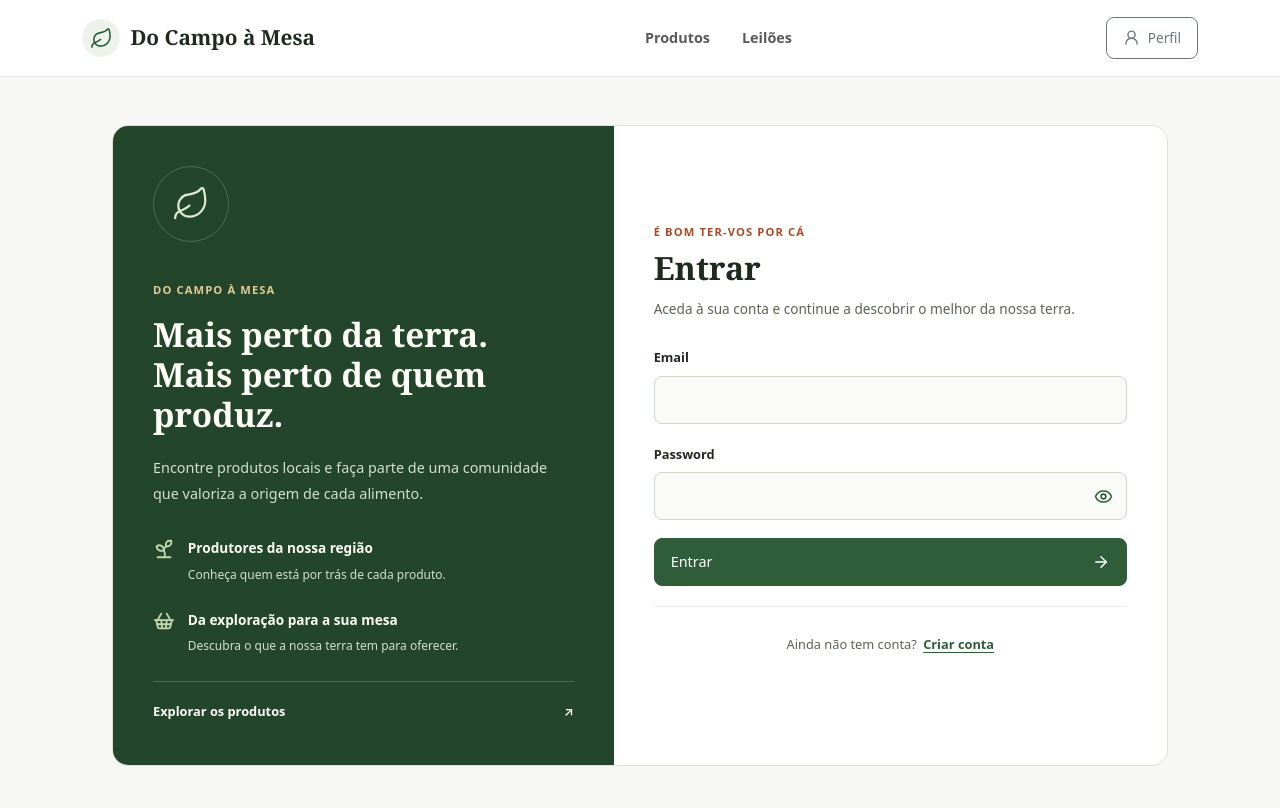
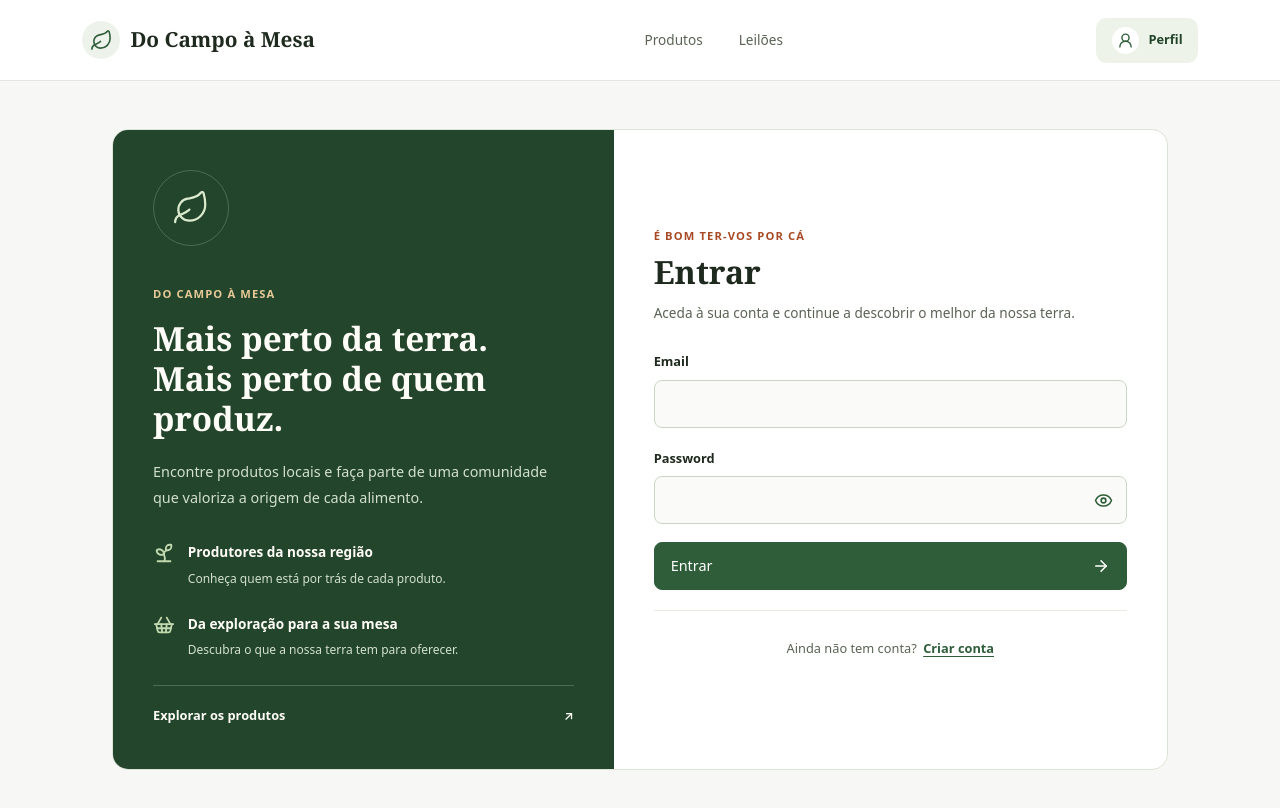
Before and after one commit to Pedro-P26/DWC_do_campo_a_mesa, a React (Vite) app in the folder web/: page /login in a window 1280 px wide. Shown: the top 808 px of the page. Built offline with nearby package versions, Linux system fonts and the light colour scheme; no server answers.

Commit message:
style(navegacao): apresentação dos botões do cabeçalho melhorada

```diff
--- a/web/src/components/Navbar.jsx
+++ b/web/src/components/Navbar.jsx
@@ -6,6 +6,7 @@ import { useCarrinho } from '../context/CarrinhoContext.jsx';
 export default function Navbar() {
   const { utilizador } = useAuth();
   const { linhas } = useCarrinho();
+  const inicial = utilizador?.nome?.trim().charAt(0).toLocaleUpperCase('pt-PT');
 
   return (
     <header className="barra-topo">
@@ -25,11 +26,14 @@ export default function Navbar() {
               <li className="nav-item"><NavLink to="/admin" className="nav-link">Administração</NavLink></li>
             )}
           </ul>
-          <div className="d-flex gap-2 align-items-center">
+          <div className="barra-topo__acoes">
             {utilizador?.papel === 'comprador' && (
-              <Link to="/carrinho" className="btn btn-outline-secondary">Carrinho ({linhas.length})</Link>
+              <NavLink to="/carrinho" className="barra-topo__carrinho">Carrinho ({linhas.length})</NavLink>
             )}
-            <NavLink to="/perfil" className="btn btn-outline-secondary d-inline-flex align-items-center gap-2"><UserRound size={17} aria-hidden="true" /> Perfil</NavLink>
+            <NavLink to="/perfil" className="barra-topo__perfil" aria-label="Perfil">
+              <span className="barra-topo__avatar" aria-hidden="true">{inicial || <UserRound size={17} />}</span>
+              <span>Perfil</span>
+            </NavLink>
           </div>
         </div>
       </nav>
--- a/web/src/styles/main.scss
+++ b/web/src/styles/main.scss
@@ -21,16 +21,97 @@ main { overflow-wrap: anywhere; }
 .barra-topo {
   background: #fff;
   border-bottom: 1px solid #e2e8df;
-  .navbar { min-height: 64px; padding-inline: .75rem; @include a-partir-de(lg) { min-height: 76px; } }
-  .nav-link {
-    font-size: .9rem;
+
+  .navbar {
+    min-height: 64px;
+    padding-inline: .75rem;
+    @include a-partir-de(lg) { min-height: 80px; }
+  }
+
+  .navbar-nav { gap: .25rem; }
+
+  .navbar-nav .nav-link {
+    position: relative;
+    display: inline-flex;
+    align-items: center;
+    justify-content: center;
+    min-height: 44px;
+    padding: .65rem 1rem;
+    border-radius: .6rem;
+    color: $texto-secundario;
+    font-size: .85rem;
+    font-weight: 500;
+    transition: color .18s ease, background-color .18s ease;
+
+    &::after {
+      position: absolute;
+      bottom: .25rem;
+      left: 50%;
+      width: 20px;
+      height: 2px;
+      border-radius: 2px;
+      background: $verde;
+      content: '';
+      transform: translateX(-50%) scaleX(0);
+      transition: transform .18s ease;
+    }
+
+    &:hover { color: $verde-escuro; background: #f3f7f0; }
+    &.active {
+      color: $verde-escuro;
+      font-weight: 600;
+      &::after { transform: translateX(-50%) scaleX(1); }
+    }
+  }
+
+  &__acoes { display: flex; align-items: center; gap: .65rem; }
+
+  &__perfil, &__carrinho {
+    display: inline-flex;
+    align-items: center;
+    justify-content: center;
+    gap: .6rem;
+    min-height: 44px;
+    padding: .5rem .9rem;
+    border: 1px solid transparent;
+    border-radius: .65rem;
+    font-size: .8rem;
     font-weight: 600;
-    padding: .75rem 1rem !important;
-    &.active { color: $verde; background: #edf3eb; border-radius: .5rem; }
+    white-space: nowrap;
+    transition: background-color .18s ease, border-color .18s ease, color .18s ease;
   }
-  .btn { border-radius: .5rem; font-size: .85rem; padding: .6rem 1rem; }
-  .navbar-collapse { padding-top: .75rem; padding-bottom: .75rem; }
-  @include a-partir-de(lg) { .navbar-collapse { padding: 0; } }
+
+  &__perfil {
+    background: #edf3e8;
+    color: $verde-escuro;
+    &:hover { background: #e1ebda; color: $verde-escuro; }
+    &.active { border-color: #b9cbb0; background: #e1ebda; }
+  }
+
+  &__avatar {
+    display: grid;
+    place-items: center;
+    flex-shrink: 0;
+    width: 27px;
+    height: 27px;
+    border-radius: 50%;
+    background: #fff;
+    color: $verde;
+    font-size: .75rem;
+  }
+
+  &__carrinho {
+    border-color: #dce3d7;
+    color: $verde;
+    &:hover, &.active { background: #f3f7f0; border-color: #b9cbb0; color: $verde-escuro; }
+  }
+
+  a:focus-visible { outline: 2px solid $verde; outline-offset: 3px; }
+  .navbar-collapse { padding: 0; }
+
+  @media (prefers-reduced-motion: reduce) {
+    .nav-link, .nav-link::after, .barra-topo__perfil, .barra-topo__carrinho { transition: none; }
+  }
 }
 .marca {
   display: inline-flex;
```
